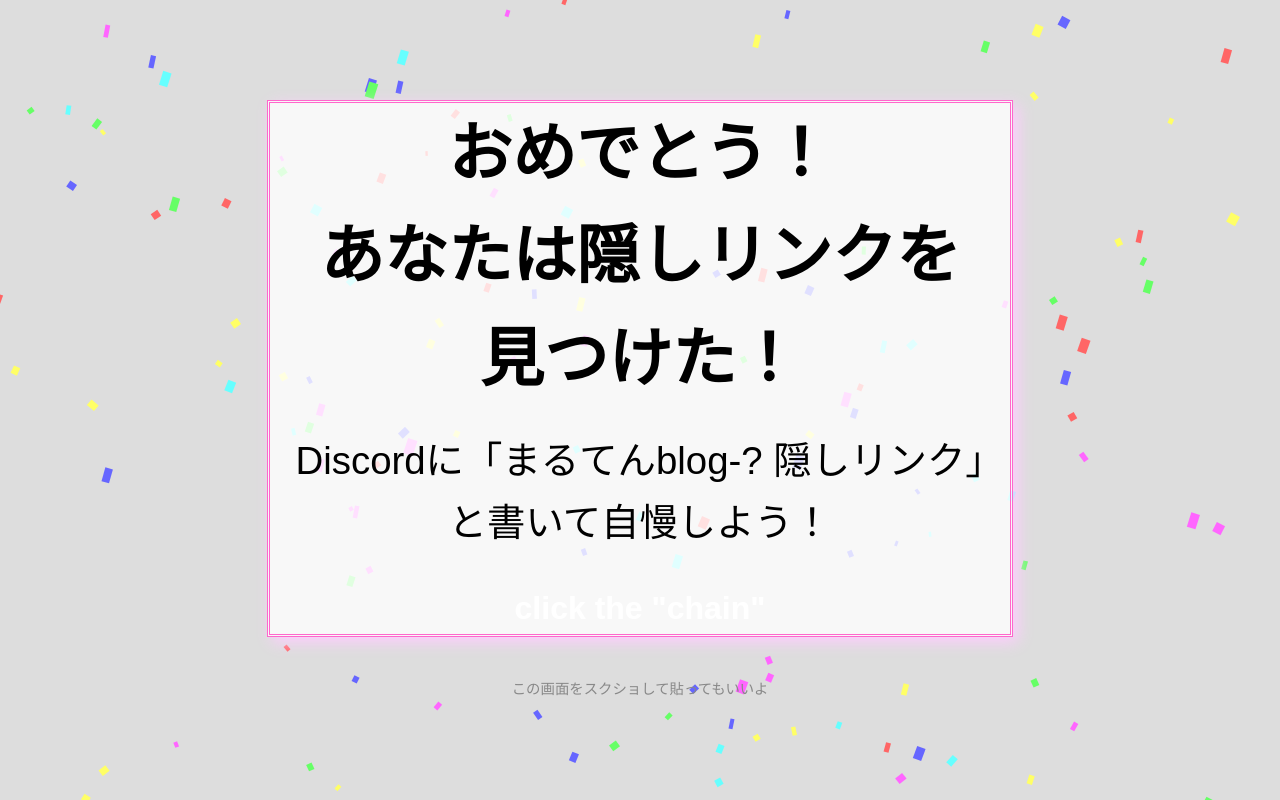
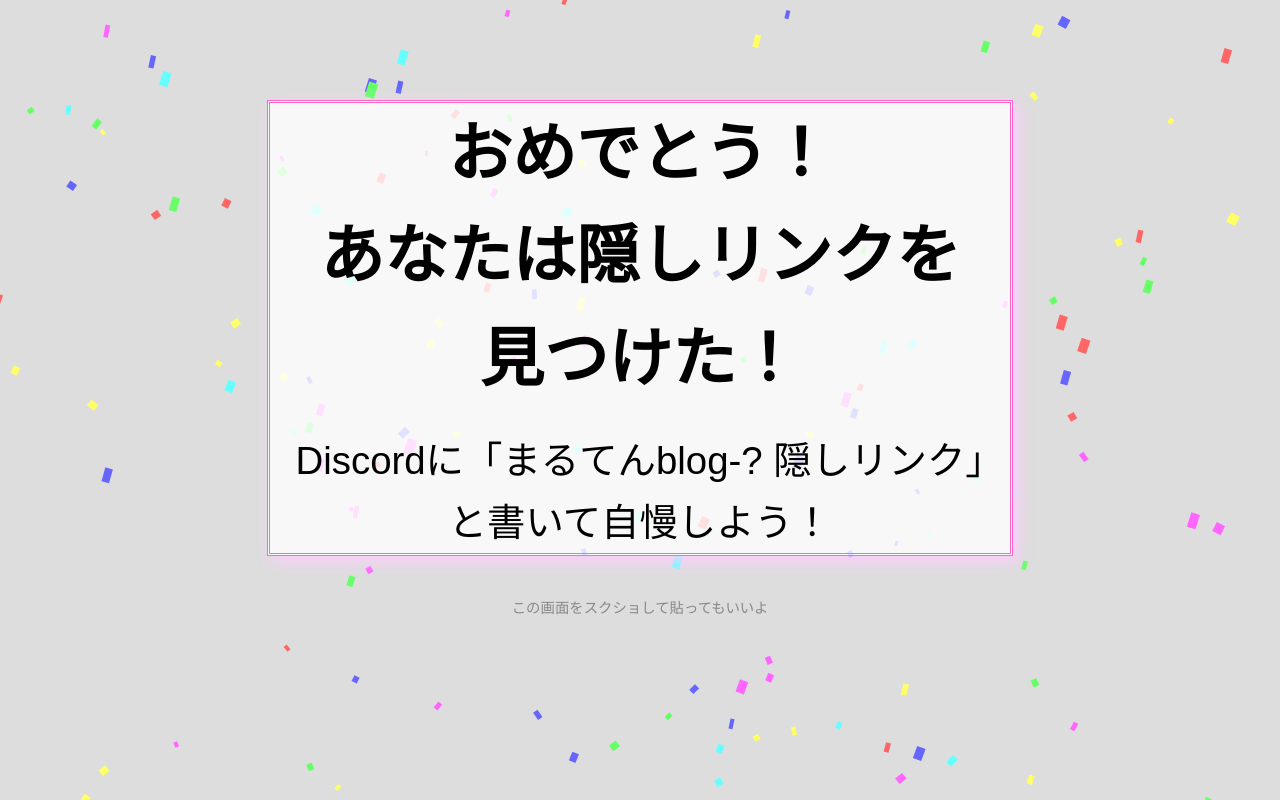
Before and after one commit to maruten0420/maruten-blog, a plain HTML site: page clear3.html in a window 1280 px wide. Drawn offline with Linux system fonts and the light colour scheme.

Commit message:
Update clear3.html

```diff
--- a/clear3.html
+++ b/clear3.html
@@ -58,7 +58,6 @@
     <div id="message">
       <div id="nameLine">おめでとう！<br>あなたは隠しリンクを見つけた！</div>
       <div id="discordLine">Discordに「まるてんblog-? 隠しリンク」と書いて自慢しよう！</div>
-      <div style="font-weight: bold; color: #fff; margin-top: 30px;">click the "chain"</div>
     </div>
   </div>
 
```
